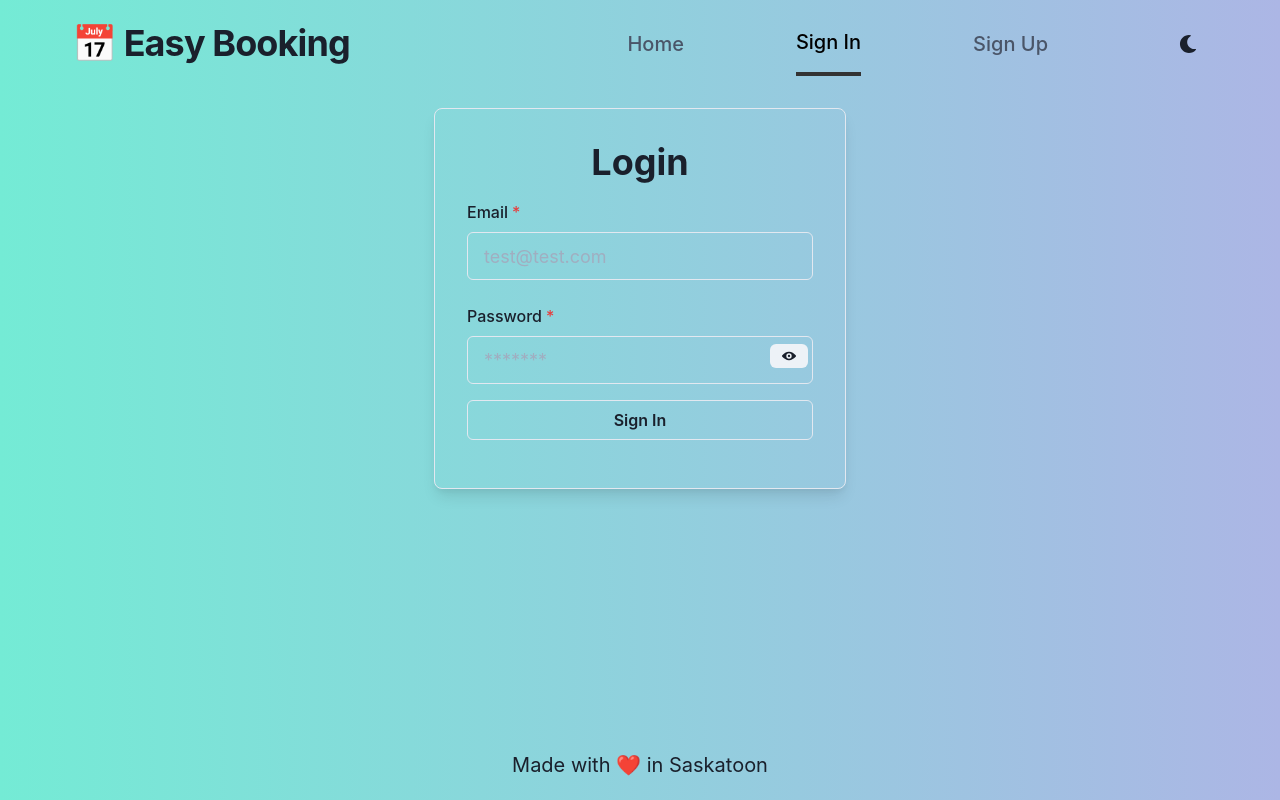
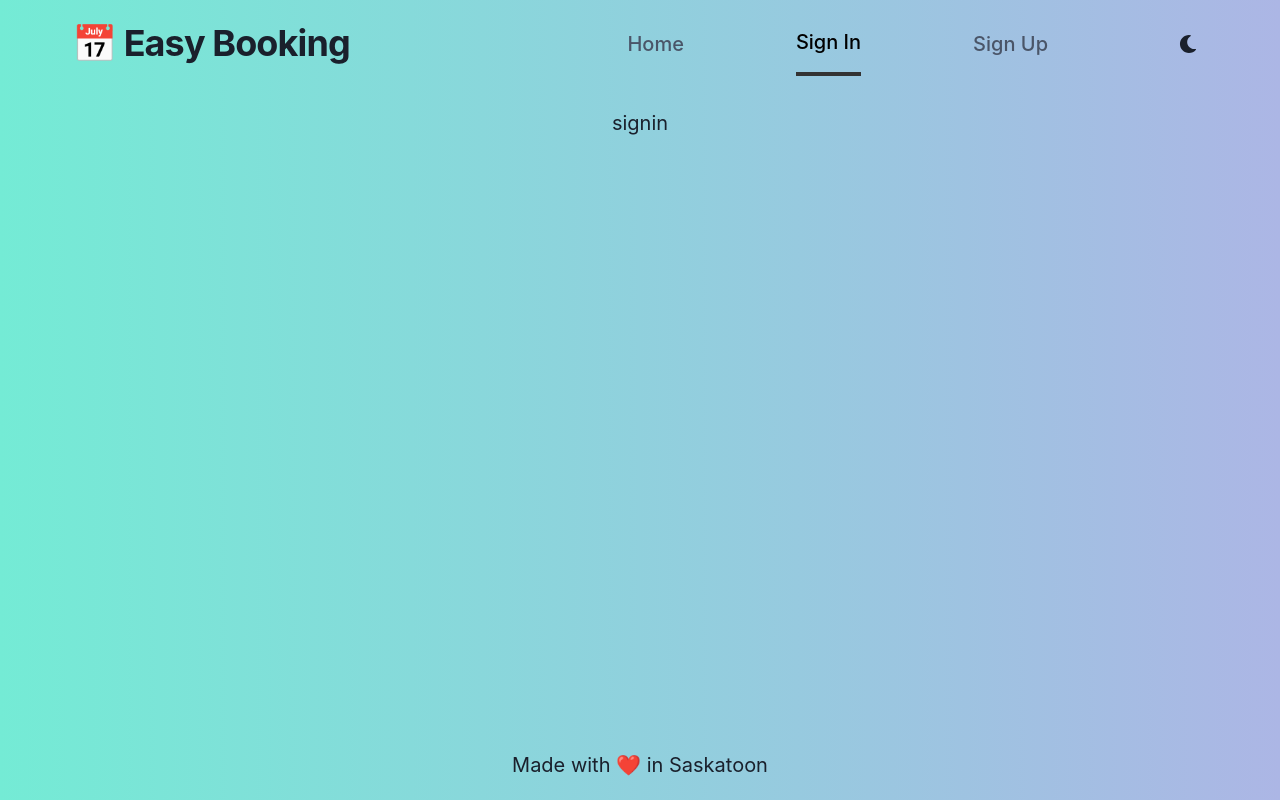
Before and after one commit to easy-booking-project/easy-booking-frontend_old, a React (Create React App) app: page /#/signin in a window 1280 px wide. Built offline with nearby package versions, Linux system fonts and the light colour scheme.

Commit message:
fix the file name bug. And remove the login component.

```diff
--- a/src/components/common/ErrorMessage.tsx
+++ /dev/null
@@ -1,14 +0,0 @@
-
-import React from 'react';
-import { Box, Alert, AlertIcon, AlertDescription } from '@chakra-ui/react';
-
-export default function ErrorMessage({ message }: any) {
-  return (
-    <Box my={4}>
-      <Alert status="error" borderRadius={4}>
-        <AlertIcon />
-        <AlertDescription>{message}</AlertDescription>
-      </Alert>
-    </Box>
-  );
-}
--- a/src/components/pages/SignIn.tsx
+++ b/src/components/pages/SignIn.tsx
@@ -1,86 +1,12 @@
-import React, { useState } from 'react';
-import {
-  Flex,
-  Box,
-  Heading,
-  FormControl,
-  FormLabel,
-  Input,
-  Button,
-  CircularProgress,
-  Text,
-  InputGroup,
-  InputRightElement,
-  Icon,
-} from '@chakra-ui/react';
-import { ViewIcon, ViewOffIcon } from '@chakra-ui/icons';
-import ErrorMessage from '../common/ErrorMessage';
+import { Box } from '@chakra-ui/react';
+import React from 'react';
 
-export default function Login() {
-  const [email, setEmail] = useState('');
-  const [password, setPassword] = useState('');
-  const [error, setError] = useState('');
-  const [isLoading, setIsLoading] = useState(false);
-  const [isLoggedIn, setIsLoggedIn] = useState(false);
-  const [showPassword, setShowPassword] = useState(false);
+const SignIn = () => {
+  return (
+    <Box>
+        signin
+    </Box>
+  );
+};
 
-  return (
-    <Flex width="full" align="center" justifyContent="center">
-      <Box p={8} maxWidth="500px" borderWidth={1} borderRadius={8} boxShadow="lg">
-        {isLoggedIn ? (
-          <Box textAlign="center">
-            <Text>{email} logged in!</Text>
-            <Button variantColor="orange" variant="outline" width="full" mt={4} onClick={() => setIsLoggedIn(false)}>
-              Sign out
-            </Button>
-          </Box>
-        ) : (
-          <>
-            <Box textAlign="center">
-              <Heading>Login</Heading>
-            </Box>
-            <Box my={4} textAlign="left">
-              <form
-              //   onSubmit={}
-              >
-                {error && <ErrorMessage message={error} />}
-                <FormControl isRequired>
-                  <FormLabel>Email</FormLabel>
-                  <Input
-                    type="email"
-                    placeholder="test@test.com"
-                    size="lg"
-                    onChange={(event) => setEmail(event.currentTarget.value)}
-                  />
-                </FormControl>
-                <FormControl isRequired mt={6}>
-                  <FormLabel>Password</FormLabel>
-                  <InputGroup>
-                    <Input
-                      type={showPassword ? 'text' : 'password'}
-                      placeholder="*******"
-                      size="lg"
-                      onChange={(event) => setPassword(event.currentTarget.value)}
-                    />
-                    <InputRightElement width="3rem">
-                      <Button
-                        h="1.5rem"
-                        size="sm"
-                        // onClick={}
-                      >
-                        {showPassword ? <ViewOffIcon /> : <ViewIcon />}
-                      </Button>
-                    </InputRightElement>
-                  </InputGroup>
-                </FormControl>
-                <Button variantColor="teal" variant="outline" type="submit" width="full" mt={4}>
-                  {isLoading ? <CircularProgress isIndeterminate size="24px" color="teal" /> : 'Sign In'}
-                </Button>
-              </form>
-            </Box>
-          </>
-        )}
-      </Box>
-    </Flex>
-  );
-}
+export default SignIn;
--- a/tsconfig.json
+++ b/tsconfig.json
@@ -18,7 +18,7 @@
     "resolveJsonModule": true,
     "isolatedModules": true,
     "noEmit": true,
-    "jsx": "react"
+    "jsx": "react-jsx"
   },
   "include": [
     "src"
```
Also changed, not shown: 1 other file (tests, documents, lock files or other folders).
